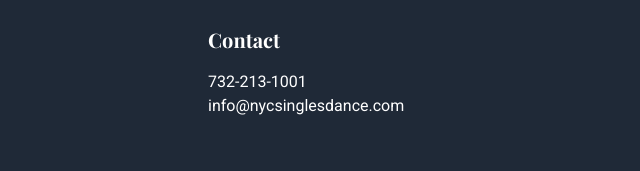
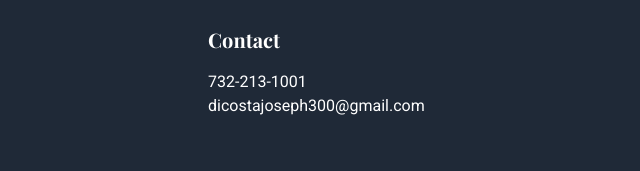
Before and after one commit to za08/nycsd, a plain HTML site: page index.html in a window 1280 px wide. Shown: the part 2009-2180 px from the top of the page, 640-1280 px from the left. Drawn offline with nearby package versions, Linux system fonts and the light colour scheme.

Commit message:
Add files via upload

```diff
--- a/index.html
+++ b/index.html
@@ -176,7 +176,7 @@
                     <h3 class="text-xl font-bold mb-4">Contact</h3>
                     <p>
                         <a href="tel:7322131001" class="hover:underline">732-213-1001</a><br>
-                        info@nycsinglesdance.com
+                        <a href="mailto:dicostajoseph300@gmail.com">dicostajoseph300@gmail.com</a>
                     </p>
                 </div>
             </div>
```
